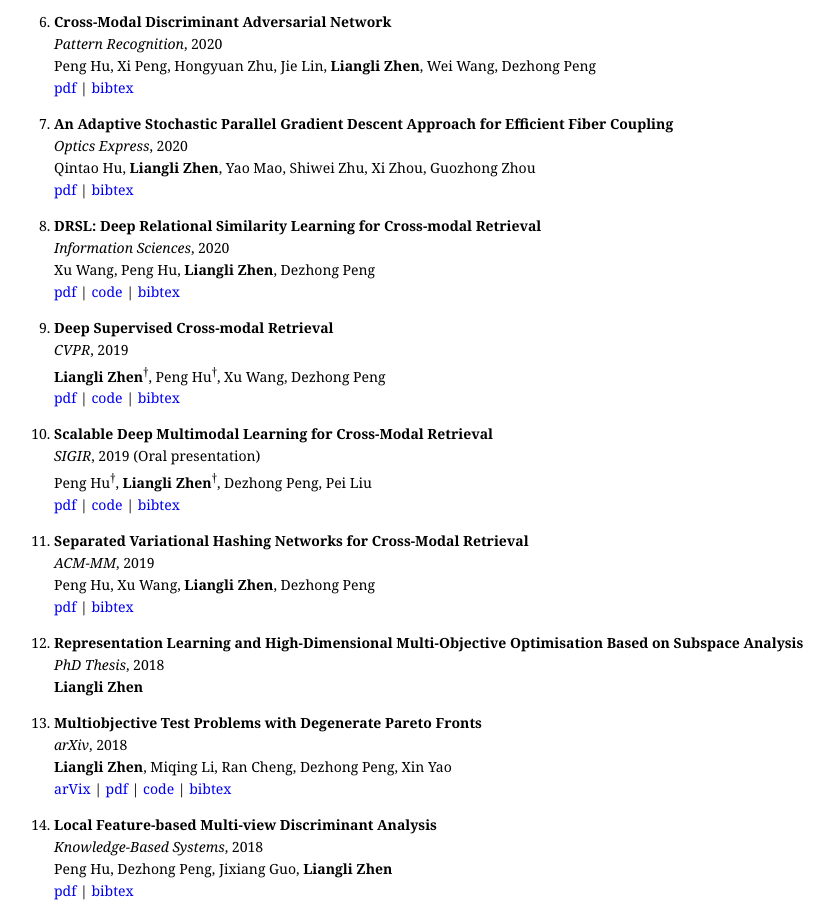
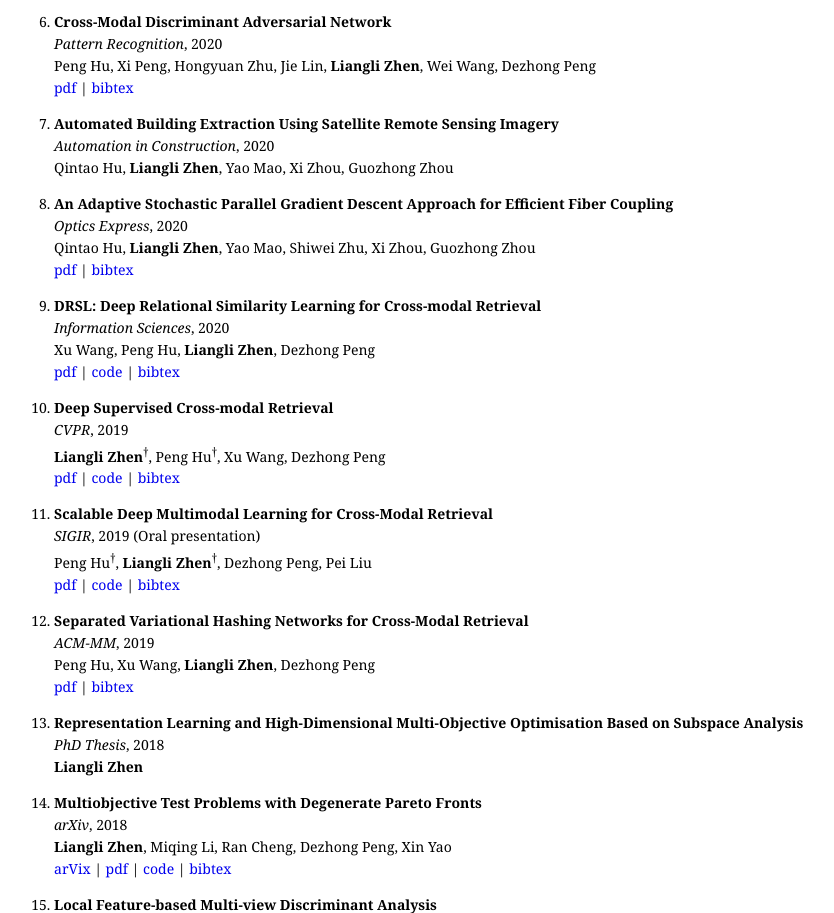
Before and after one commit to liangli-zhen/liangli-zhen.github.io, a plain HTML site: page publications.html in a window 1280 px wide. Shown: the part 820-1733 px from the top of the page, without its empty margins (186-1020 px from the left). Drawn offline with Linux system fonts and the light colour scheme.

Commit message:
Update publications.html

```diff
--- a/publications.html
+++ b/publications.html
@@ -199,6 +199,13 @@ Peng Hu, Xi Peng, Hongyuan Zhu, Jie Lin, <strong>Liangli Zhen</strong>, Wei Wang
   year={to be published}
 }
 </pre></div>
+</li>
+
+<li><p>
+<strong>Automated Building Extraction Using Satellite Remote Sensing Imagery</strong><br>
+<i>Automation in Construction</i>, 2020<br>
+Qintao Hu, <strong>Liangli Zhen</strong>, Yao Mao, Xi Zhou, Guozhong Zhou<br>
+</p>
 </li>
 
 <li><p>
```
